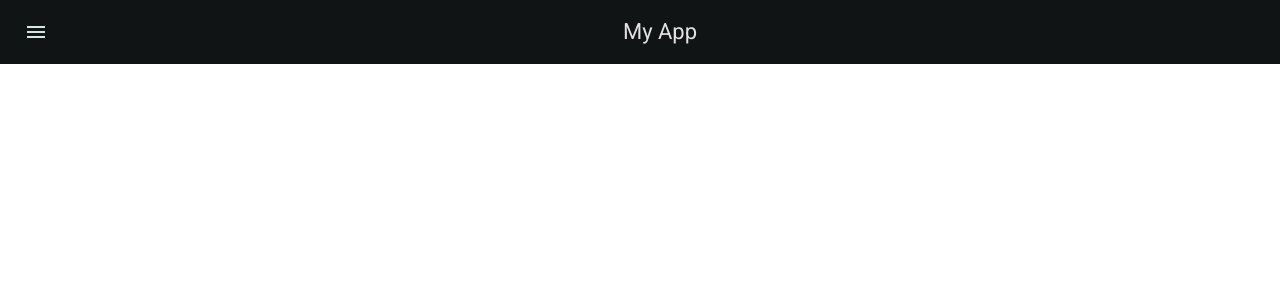
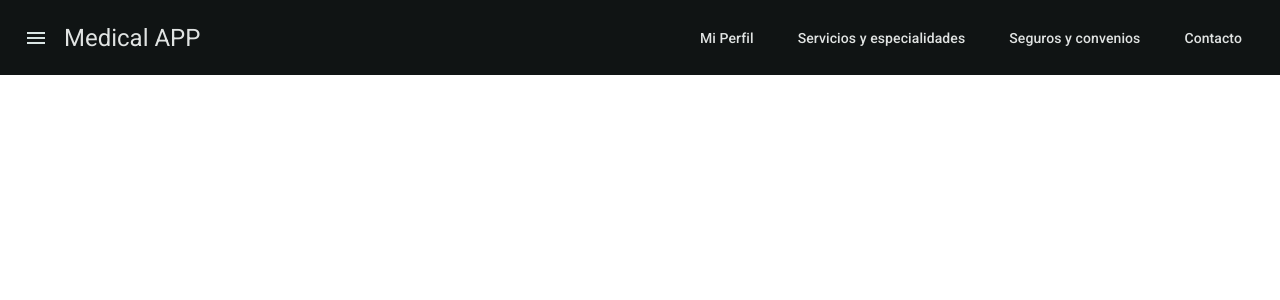
Before and after one commit to Alexrmsu/medical-system-ui, an Angular app: page /dashboard in a window 1280 px wide. Shown: the top 300 px of the page. Built offline with nearby package versions, Linux system fonts and the light colour scheme.

Commit message:
dashbord enhancements and base structure

```diff
--- a/src/app/features/dashboard/dashboard.component.css
+++ b/src/app/features/dashboard/dashboard.component.css
@@ -0,0 +1,33 @@
+.mat-toolbar {
+  display: flex;
+  justify-content: space-between;
+}
+
+.logo {
+  display: flex;
+  align-items: center;
+}
+
+.title {
+  font-size: 24px;
+  margin-left: 8px;
+}
+
+.spacer {
+  flex: 1;
+}
+
+a {
+  margin: 0 10px;
+  text-decoration: none;
+  color: inherit;
+}
+
+.highlight {
+  color: #e53935;
+  font-weight: bold;
+}
+
+.mat-toolbar {
+  height: 75px;
+}
--- a/src/app/features/dashboard/dashboard.component.html
+++ b/src/app/features/dashboard/dashboard.component.html
@@ -2,6 +2,10 @@
   <button mat-icon-button  aria-label="Example icon-button with menu icon">
     <mat-icon>menu</mat-icon>
   </button>
-  <span>My App</span>
-  <span class="example-spacer"></span>
+   <span class="title">Medical APP</span>
+  <span class="spacer"></span>
+  <a mat-button routerLink="/nosotros">Mi Perfil</a>
+  <a mat-button routerLink="/servicios">Servicios y especialidades</a>
+  <a mat-button routerLink="/seguros">Seguros y convenios</a>
+  <a mat-button routerLink="/informacion-paciente">Contacto</a>
 </mat-toolbar>
--- a/src/styles.css
+++ b/src/styles.css
@@ -6,33 +6,3 @@
 
 html, body { height: 100%; }
 body { margin: 0; font-family: Roboto, "Helvetica Neue", sans-serif; }
-
-.mat-toolbar {
-  display: flex;
-  justify-content: space-between;
-}
-
-.logo {
-  display: flex;
-  align-items: center;
-}
-
-.title {
-  font-size: 24px;
-  margin-left: 8px;
-}
-
-.spacer {
-  flex: 1;
-}
-
-a {
-  margin: 0 10px;
-  text-decoration: none;
-  color: inherit;
-}
-
-.highlight {
-  color: #e53935;
-  font-weight: bold;
-}
```
Also changed, not shown: src/app/features/dashboard/dashboard.component.ts (+5 -2 lines).
